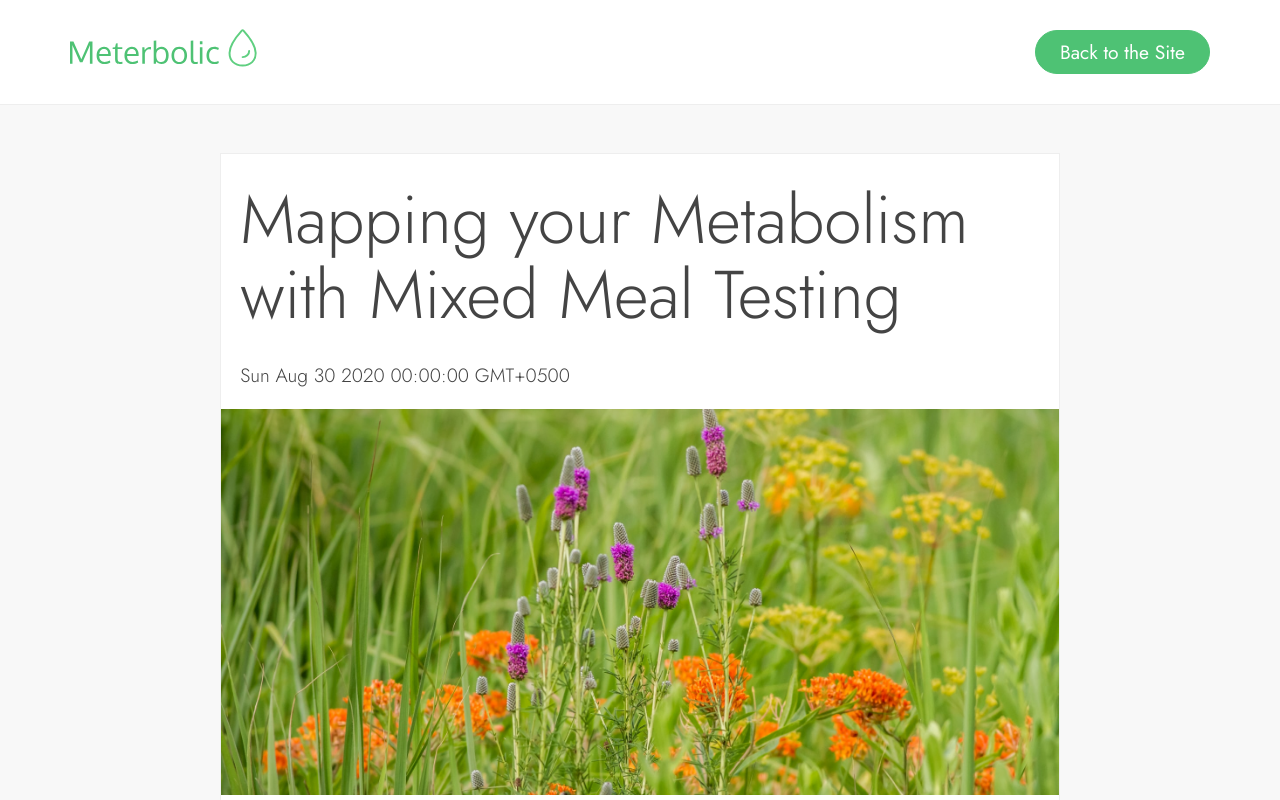
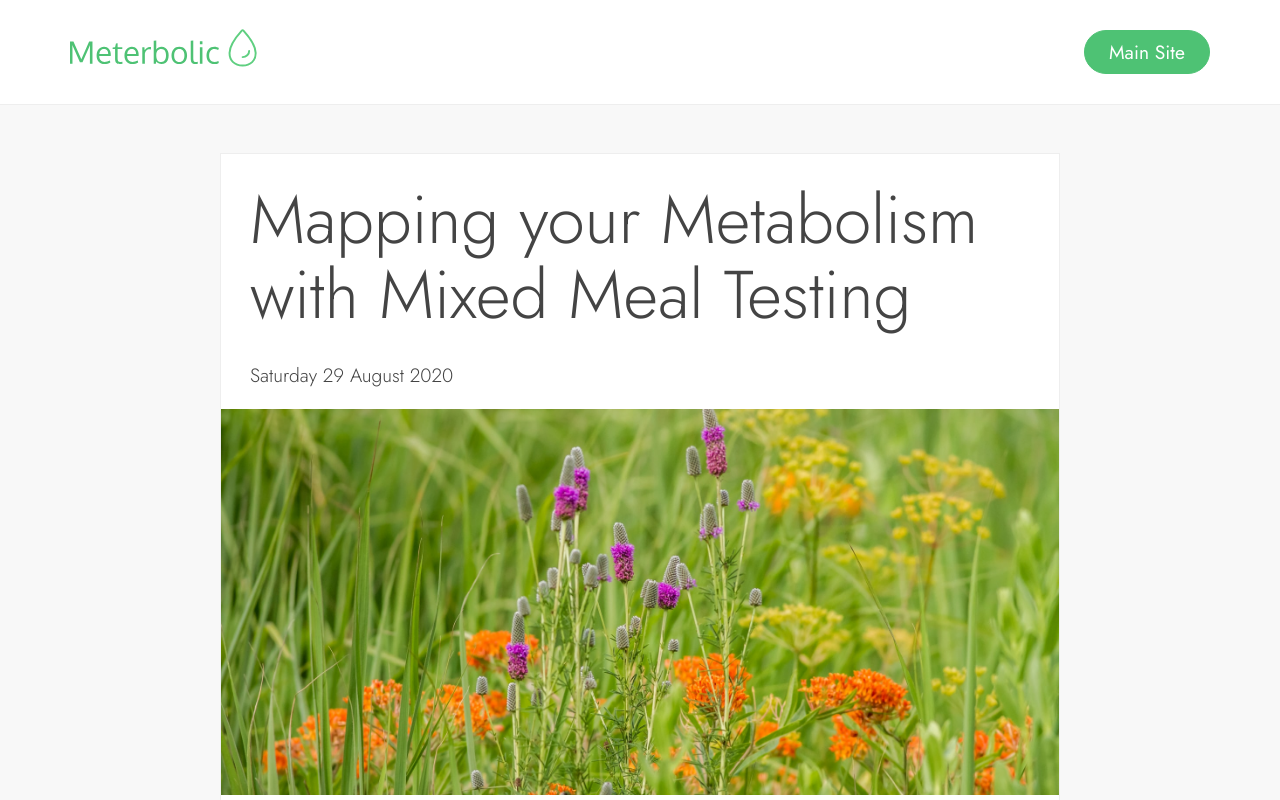
Before and after one commit to nisarhassan12/meterbolic, a Gatsby site: page /blog/mapping-your-metabolism-with-mixed-meal-testing in a window 1280 px wide. Shown: the top 800 px of the page. Built offline with nearby package versions, Linux system fonts and the light colour scheme; Gatsby itself is replaced by a stand-in of ours.

Commit message:
small adjustmens.

```diff
--- a/src/components/nav.js
+++ b/src/components/nav.js
@@ -36,7 +36,7 @@ const Nav = () => (
           <img src={Logo} className="logo" alt="Meterbolic" />
         </Link>
         <a className="btn btn--primary" href="https://meterbolic.org/">
-          Back to the Site
+          Main Site
         </a>
       </nav>
     </div>
--- a/src/templates/post.js
+++ b/src/templates/post.js
@@ -1,7 +1,8 @@
+import { Link, graphql } from 'gatsby';
+
 import Layout from '../layouts/index';
 import React from 'react';
 import { breakpoints } from '../styles/variables';
-import { graphql } from 'gatsby';
 import styled from '@emotion/styled';
 
 const StyledPostTemplate = styled.div`
@@ -12,7 +13,8 @@ const StyledPostTemplate = styled.div`
   border: var(--border-light);
 
   .container {
-    padding-left: var(--gutter-small);
+    padding-left: var(--gutter-normal);
+    padding-right: var(--gutter-normal);
   }
 
   .date {
@@ -45,6 +47,11 @@ const StyledPostTemplate = styled.div`
   li + li {
     margin-top: var(--gutter-small-3);
   }
+
+  .back {
+    display: inline-block;
+    margin-top: var(--gutter-medium);
+  }
 `;
 
 export const query = graphql`
@@ -64,13 +71,21 @@ export const query = graphql`
 const PostTemplate = ({ data }) => {
   const title = data.markdownRemark.frontmatter.title;
   const teaser = data.markdownRemark.frontmatter.teaser;
+  const date = data.markdownRemark.frontmatter.date;
   return (
     <Layout>
       <div className="row">
         <StyledPostTemplate>
           <div className="container">
             <h1>{title}</h1>
-            <div className="date">{data.markdownRemark.frontmatter.date}</div>
+            <div className="date">
+              {new Date(date).toLocaleDateString('en-GB', {
+                weekday: 'long',
+                year: 'numeric',
+                month: 'long',
+                day: 'numeric',
+              })}
+            </div>
           </div>
           {teaser ? (
             <div
@@ -82,6 +97,9 @@ const PostTemplate = ({ data }) => {
             <div
               dangerouslySetInnerHTML={{ __html: data.markdownRemark.html }}
             />
+            <Link className="back" to="/">
+              Go Back &nbsp;&rarr;
+            </Link>
           </div>
         </StyledPostTemplate>
       </div>
```
